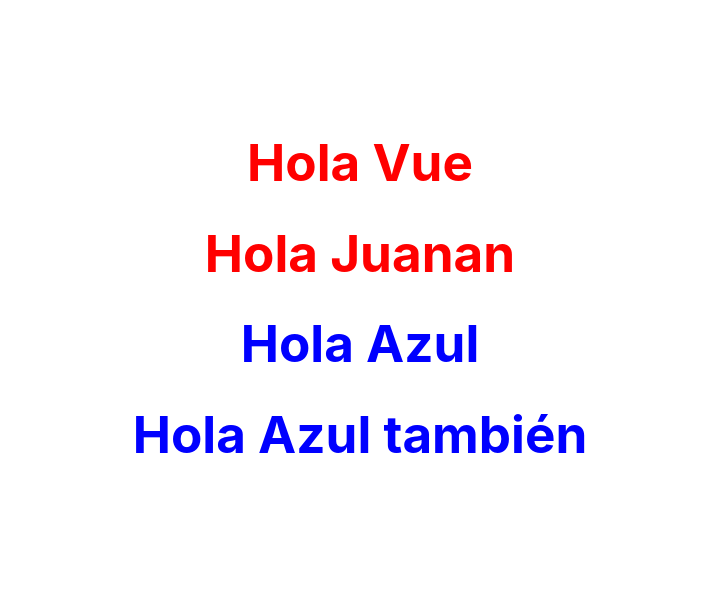
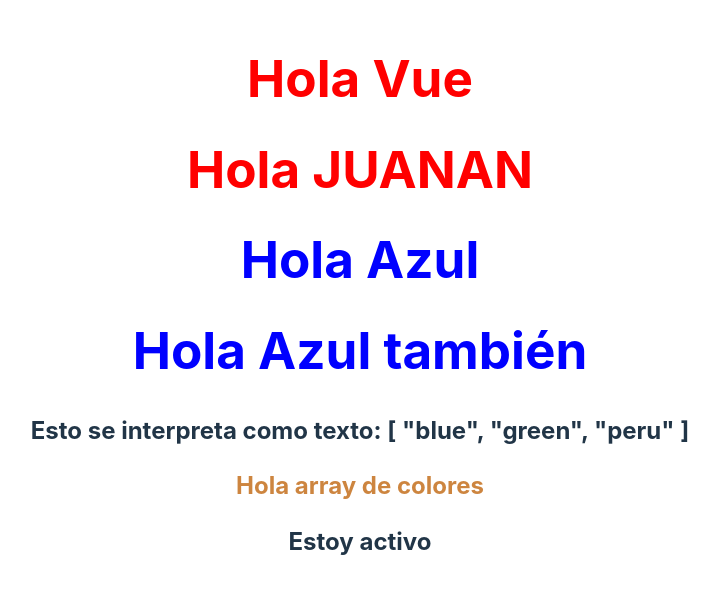
Before and after one commit to JuananA1000/HolaVue, a Vue app: page / in a window 1280 px wide. Shown: the part 102-696 px from the top of the page, without its empty margins (280-999 px from the left). Built offline with nearby package versions, Linux system fonts and the light colour scheme.

Commit message:
Uso de expresiones JS

```diff
--- a/src/App.vue
+++ b/src/App.vue
@@ -1,15 +1,23 @@
 <script setup>
 const nombre = 'Juanan';
 const colorDeEstilo = 'color: blue';
+const arrayColores = ['blue', 'green', 'peru'];
+const activo = true;
 
 console.log('Hola Vue');
 </script>
 
 <template>
   <h1>Hola Vue</h1>
-  <h1>Hola {{ nombre || 'valor por defecto' }}</h1>
+  <h1>Hola {{ nombre.toUpperCase() || 'valor por defecto' }}</h1>
   <h1 v-bind:style="colorDeEstilo">Hola Azul</h1>
   <h1 :style="colorDeEstilo">Hola Azul también</h1>
+
+  <h2>Esto se interpreta como texto: {{ arrayColores }}</h2>
+  <h2 :style="`color: ${arrayColores[2]}`">Hola array de colores</h2>
+  <h2>
+    {{ activo ? 'Estoy activo' : 'Estoy inactivo' }}
+  </h2>
 </template>
 
 <style>
```
